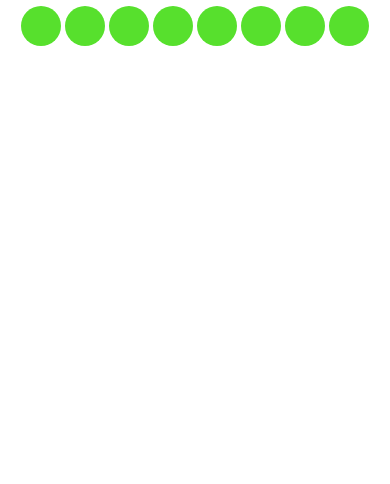
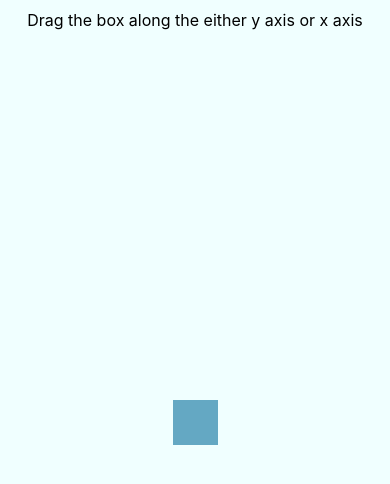
Before and after one commit to leo-tavares/30-days-of-react-native-animations, a React Native app: screen / in a window 390 px wide. Shown: the top 484 px of the page. Built offline with nearby package versions, Linux system fonts and the light colour scheme.

Commit message:
challenge: 02/30 panResponder

```diff
--- /dev/null
+++ b/src/Animated/panResponder/box.tsx
@@ -0,0 +1,26 @@
+import React from 'react';
+import {
+  StyleSheet,
+  Animated,
+  StyleProp,
+  ViewStyle,
+  TransformsStyle,
+} from 'react-native';
+import {BOX} from './constants';
+
+interface Props {
+  style: StyleProp<ViewStyle & TransformsStyle>;
+}
+
+const Box: React.FC<Props> = ({style, ...rest}) => {
+  return <Animated.View style={[styles.container, style]} {...rest} />;
+};
+
+export default Box;
+
+const styles = StyleSheet.create({
+  container: {
+    height: BOX.height,
+    width: BOX.width,
+  },
+});
--- /dev/null
+++ b/src/Animated/panResponder/constants.ts
@@ -0,0 +1,27 @@
+import {PixelRatio, Dimensions} from 'react-native';
+
+export const BOX = {
+  width: PixelRatio.getPixelSizeForLayoutSize(45),
+  height: PixelRatio.getPixelSizeForLayoutSize(45),
+};
+
+const device = Dimensions.get('window');
+
+const offSet = 8;
+const halfDeviceDimensions = {
+  width: device.width / 2,
+  height: device.height / 2,
+};
+
+const boxMoveHorizontalLimit =
+  halfDeviceDimensions.width - BOX.width / 2 - offSet;
+
+const boxMoveVerticalLimit =
+  halfDeviceDimensions.height - BOX.height / 2 - offSet;
+
+export const boxMoveLimit = {
+  top: -boxMoveVerticalLimit,
+  bottom: boxMoveVerticalLimit,
+  right: boxMoveHorizontalLimit,
+  left: -boxMoveHorizontalLimit,
+};
--- /dev/null
+++ b/src/Animated/panResponder/index.tsx
@@ -0,0 +1,78 @@
+import React, {useRef} from 'react';
+import {Animated, PanResponder, StyleSheet, View} from 'react-native';
+import Box from './box';
+import {boxMoveLimit} from './constants';
+import Title from './title';
+
+const Touchs: React.FC = () => {
+  const moveBox = useRef(new Animated.ValueXY()).current;
+
+  const panResponder = useRef(
+    PanResponder.create({
+      onMoveShouldSetPanResponder: () => true,
+      onPanResponderGrant: () => {
+        moveBox.setOffset({
+          x: moveBox.x._value,
+          y: moveBox.y._value,
+        });
+      },
+      onPanResponderMove: Animated.event(
+        [null, {dx: moveBox.x, dy: moveBox.y}],
+        {
+          useNativeDriver: false,
+          listener: () => {},
+        },
+      ),
+      onPanResponderRelease: () => {
+        moveBox.flattenOffset();
+      },
+    }),
+  ).current;
+
+  return (
+    <View style={styles.container}>
+      <Title />
+      <Box
+        style={{
+          transform: [
+            {
+              translateX: moveBox.x.interpolate({
+                inputRange: [boxMoveLimit.left, boxMoveLimit.right],
+                outputRange: [boxMoveLimit.left, boxMoveLimit.right],
+                extrapolate: 'clamp',
+              }),
+            },
+            {
+              translateY: moveBox.y.interpolate({
+                inputRange: [boxMoveLimit.top, boxMoveLimit.bottom],
+                outputRange: [boxMoveLimit.top, boxMoveLimit.bottom],
+                extrapolate: 'clamp',
+              }),
+            },
+          ],
+          backgroundColor: moveBox.x.interpolate({
+            inputRange: [boxMoveLimit.left, boxMoveLimit.right],
+            outputRange: ['rgb(54, 173, 104)', 'rgb(77, 121, 255)'],
+          }),
+          opacity: moveBox.y.interpolate({
+            inputRange: [boxMoveLimit.top, 0, boxMoveLimit.bottom],
+            outputRange: [0.4, 0.8, 1],
+            extrapolate: 'clamp',
+          }),
+        }}
+        {...panResponder.panHandlers}
+      />
+    </View>
+  );
+};
+
+const styles = StyleSheet.create({
+  container: {
+    flex: 1,
+    alignItems: 'center',
+    justifyContent: 'center',
+    backgroundColor: 'azure',
+  },
+});
+
+export default Touchs;
--- /dev/null
+++ b/src/Animated/panResponder/title.tsx
@@ -0,0 +1,20 @@
+import React from 'react';
+import {PixelRatio, StyleSheet, Text} from 'react-native';
+
+const Title: React.FC = () => {
+  return (
+    <Text style={styles.container}>
+      Drag the box along the either y axis or x axis
+    </Text>
+  );
+};
+
+const styles = StyleSheet.create({
+  container: {
+    fontSize: PixelRatio.roundToNearestPixel(16),
+    position: 'absolute',
+    top: PixelRatio.getPixelSizeForLayoutSize(10),
+  },
+});
+
+export default Title;
--- a/src/index.tsx
+++ b/src/index.tsx
@@ -1,13 +1,15 @@
 import React from 'react';
 import {StatusBar, StyleSheet, View} from 'react-native';
 import Balls from './Animated/balls';
+import Touchs from './Animated/panResponder';
 
 const App: React.FC = () => {
   return (
     <>
       <StatusBar hidden />
       <View style={styles.container}>
-        <Balls />
+        {/* <Balls /> */}
+        <Touchs />
       </View>
     </>
   );
@@ -18,7 +20,5 @@ export default App;
 const styles = StyleSheet.create({
   container: {
     flex: 1,
-    justifyContent: 'center',
-    alignItems: 'center',
   },
 });
```
Also changed, not shown: src/Animated/panResponder/README.md (added), src/Animated/panResponder/gifs/panResponder.gif (added), 1 other file (tests, documents, lock files or other folders).
